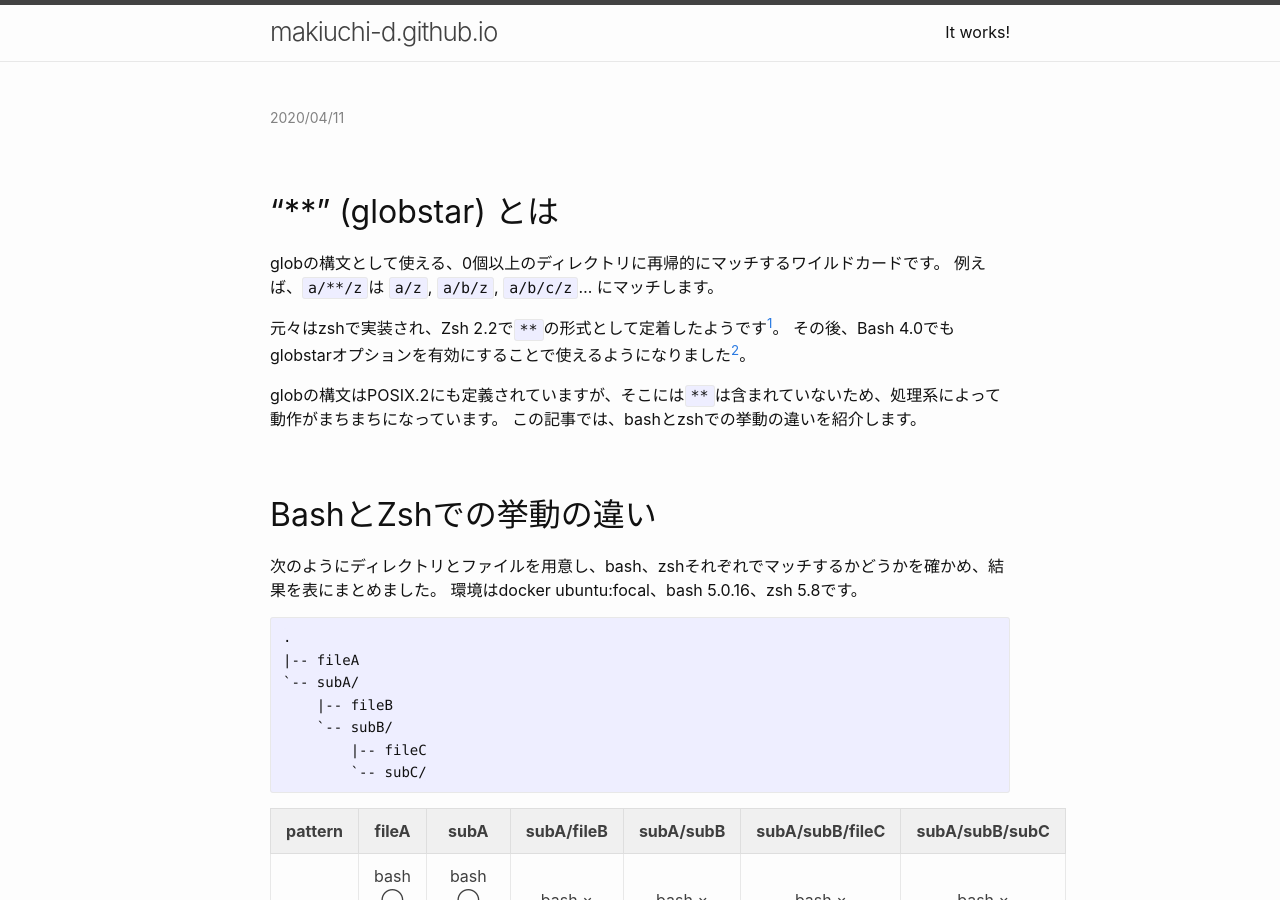
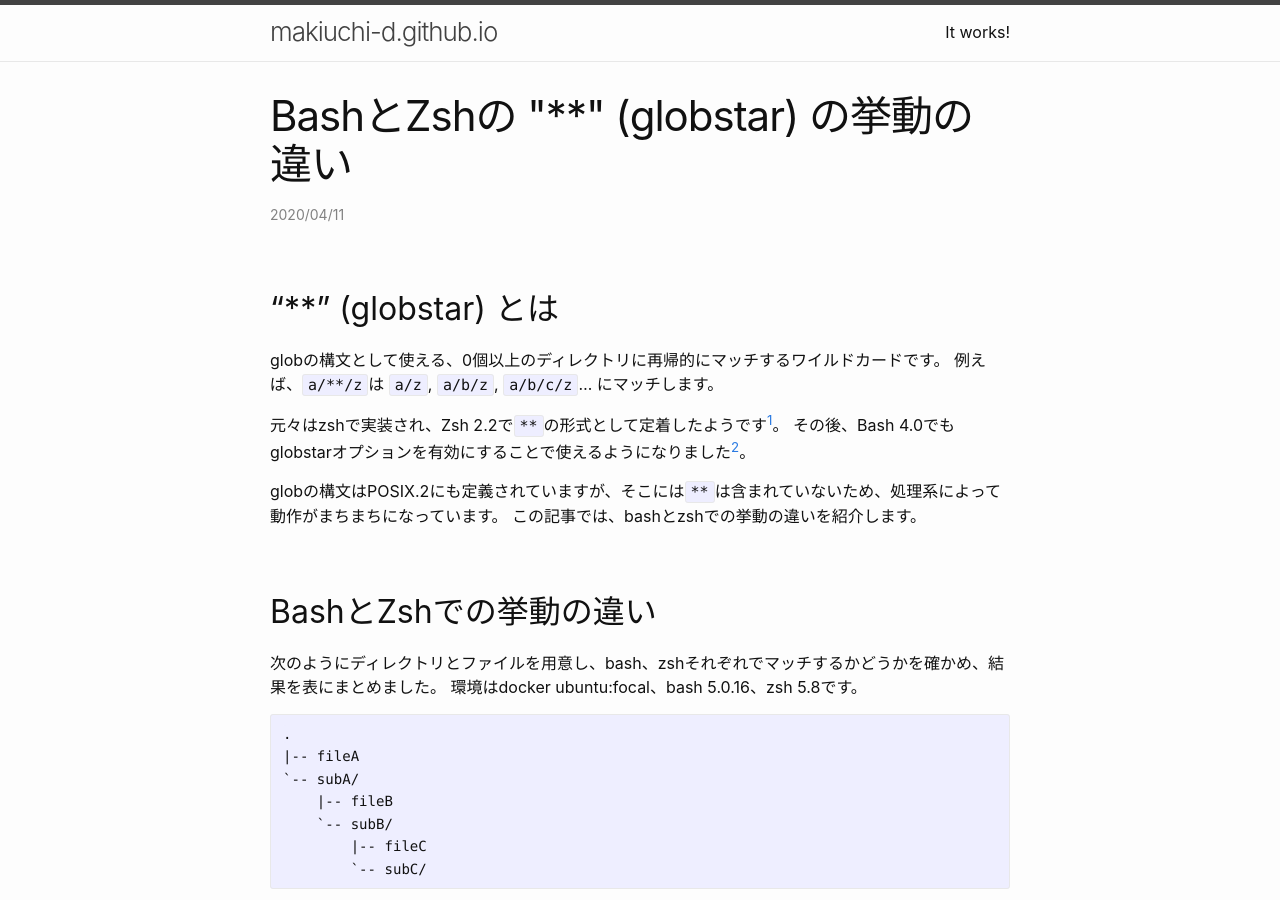
Before and after one commit to makiuchi-d/makiuchi-d.github.io, a Jekyll site: the page built from _posts/2020-04-11-bash-zsh-globstar.ja.md, in a window 1280 px wide and 900 px high. Built offline with Jekyll 4.4.1, drawn with Linux system fonts in a browser that asks for light colours; our own code applies the rules of GitHub Pages for plain Markdown files.

Commit message:
fix title

```diff
--- a/_posts/2020-04-11-bash-zsh-globstar.ja.md
+++ b/_posts/2020-04-11-bash-zsh-globstar.ja.md
@@ -1,6 +1,6 @@
 ---
 layout: post
-title: "BashとZshの "**" (globstar) の挙動の違い"
+title: "BashとZshの \"**\" (globstar) の挙動の違い"
 ---
 
 ## "**" (globstar) とは
```
